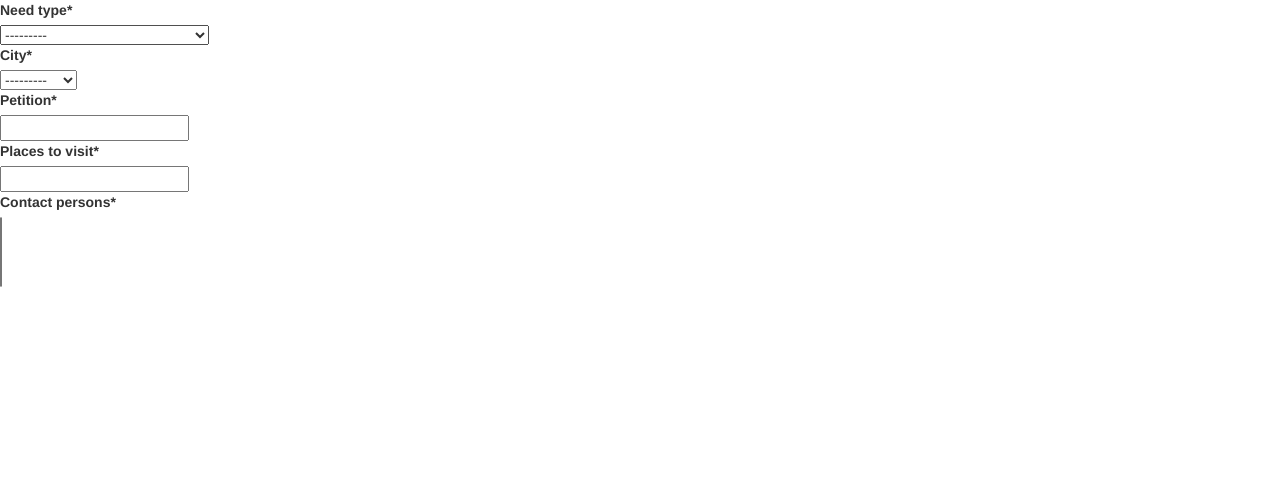
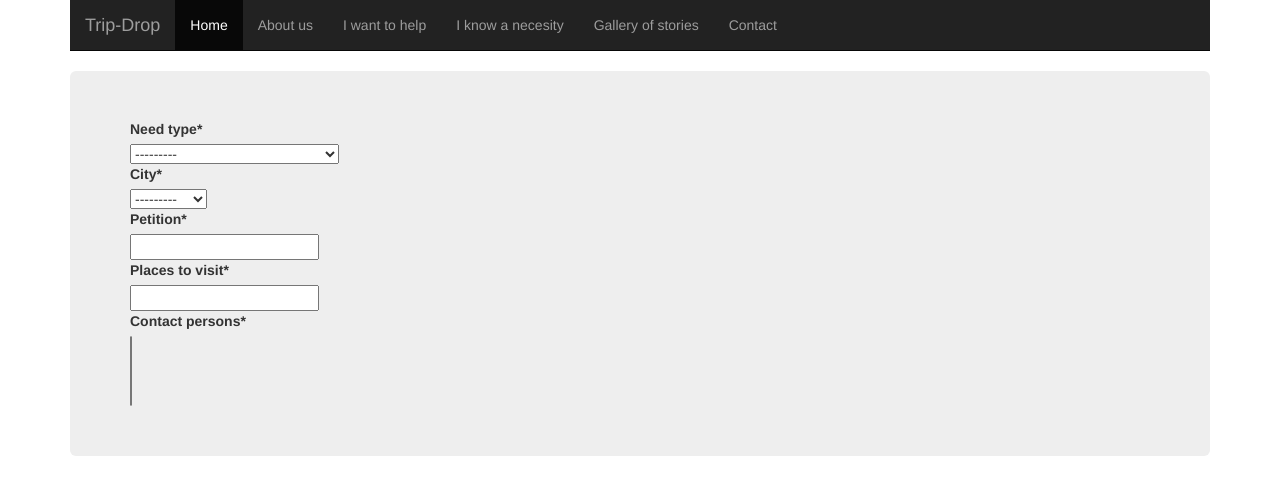
Before and after one commit to garcianavalon/tripdrop_django, a Django app: page /needs/add/ in a window 1280 px wide. Shown: the top 495 px of the page. Run offline with Django 3.2, Linux system fonts and the light colour scheme; data comes from the database, SQL or seed files in the repository; data that the repository does not hold is empty; some libraries are stand-ins or nearby versions.

Commit message:
some base bootstrap

```diff
--- a/needs/urls.py
+++ b/needs/urls.py
@@ -3,7 +3,7 @@ from django.conf.urls import url
 import needs.views as need_views
 
 urlpatterns = [
-    url(r'^$', need_views.NeedList.as_view(), name='list'),
+    url(r'^$', need_views.NeedList.as_view(), name='index'),
     url(r'^add/$', need_views.NeedCreate.as_view(), name='add'),
     url(r'^(?P<need_id>[0-9]+)/$', need_views.NeedUpdate.as_view(), name='update'),
     url(r'^(?P<need_id>[0-9]+)/delete/$', need_views.NeedDelete.as_view(), name='delete'),
--- a/needs/views.py
+++ b/needs/views.py
@@ -20,4 +20,4 @@ class NeedUpdate(UpdateView):
 
 class NeedDelete(DeleteView):
     model = needs_models.Need
-    success_url = reverse_lazy('needs:list')
+    success_url = reverse_lazy('needs:index')
--- a/tripdrop/templates/base.html
+++ b/tripdrop/templates/base.html
@@ -11,7 +11,42 @@
 
   </head>
   <body>
-    {% block content %}{% endblock %}
+    <div class="navbar-wrapper">
+      <div class="container">
+
+        <nav class="navbar navbar-inverse navbar-static-top">
+          <div class="container">
+            <div class="navbar-header">
+              <button type="button" class="navbar-toggle collapsed" data-toggle="collapse" data-target="#navbar" aria-expanded="false" aria-controls="navbar">
+                <span class="sr-only">Toggle navigation</span>
+                <span class="icon-bar"></span>
+                <span class="icon-bar"></span>
+                <span class="icon-bar"></span>
+              </button>
+              <a class="navbar-brand" href="#">Trip-Drop</a>
+            </div>
+            <div id="navbar" class="navbar-collapse collapse">
+              <ul class="nav navbar-nav">
+                <li class="active"><a href="#">Home</a></li>
+                <li><a href="#">About us</a></li>
+                <li><a href="#">I want to help</a></li>
+                <li><a href="{% url 'needs:index' %}">I know a necesity</a></li>
+                <li><a href="#">Gallery of stories</a></li>
+                <li><a href="#">Contact</a></li>
+              </ul>
+            </div>
+          </div>
+        </nav>
+
+      </div>
+    </div>
+
+    <div class="container">
+      <div class="jumbotron">
+        {% block content %}{% endblock %}
+      </div>
+    </div>
+
     <script src="https://ajax.googleapis.com/ajax/libs/jquery/1.11.2/jquery.min.js"></script>
     <script src="https://maxcdn.bootstrapcdn.com/bootstrap/3.3.4/js/bootstrap.min.js"></script>
   </body>
```
